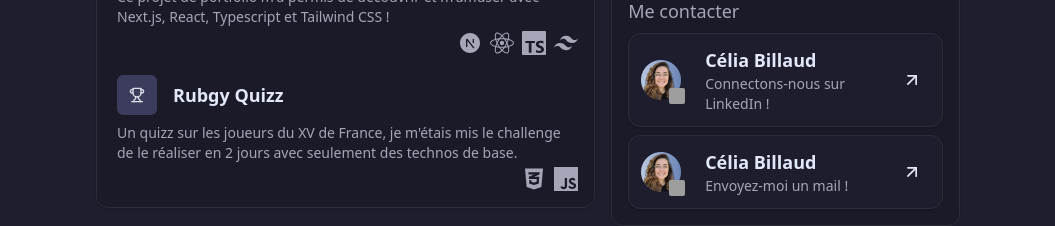
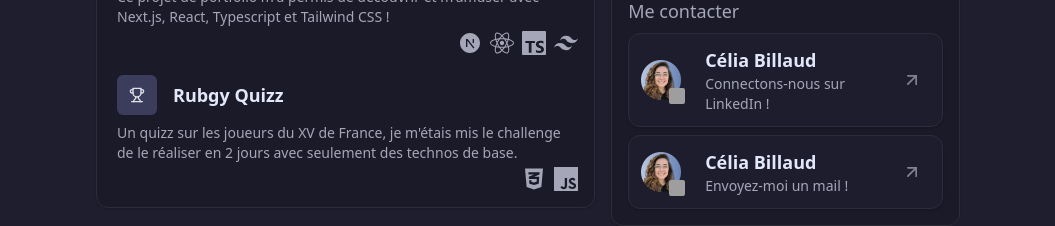
Before and after one commit to CeliaBillaud/portfolio, a Next.js app: page / in a window 1280 px wide. Shown: the part 1320-1546 px from the top of the page, without its empty margins (112-1167 px from the left). Built offline with nearby package versions, Linux system fonts and the light colour scheme; grey boxes are pictures that could not be loaded; a web font is replaced by a local one.

Commit message:
card layout and transition added to arrow

```diff
--- a/app/_components/Status.tsx
+++ b/app/_components/Status.tsx
@@ -75,7 +75,7 @@ export const Status = () => {
     }) => {
         return(
             <Link href={props.url} target="alt" className="">
-            <Card className="p-3 bg-accent/10 flex gap-6 items-center hover:bg-accent/50 transition-color">
+            <Card className="p-3 bg-accent/10 flex gap-6 items-center hover:bg-accent/30 transition-colors group">
                     <div className="relative">
                         <img src={props.image} alt={props.name}  className="w-10 h-10"/>
                         <img src={props.mediumImage} alt={props.name}  className="w-4 h-4 absolute -bottom-1 -right-1 rounded-sm"/>
@@ -84,7 +84,8 @@ export const Status = () => {
                         <p className="text-lg font-semibold">{props.name}</p>
                         <p className="text-sm text-muted-foreground">{props.description}</p>
                     </div>
-                        <ArrowUpRight size={20}/>
+                    <ArrowUpRight size={20} className="opacity-50 group-hover:opacity-100 group-hover:translate-x-0.5 group-hover:-translate-y-0.5 transition-all duration-300 ease-in-out"
+                    />
             </Card>
             </Link>
         )
@@ -148,25 +149,13 @@ type ProjectProps = {
 const Project = (props :
     ProjectProps) => {
     return <div className="flex-col gap-4">
-                <Link href={props.url} className="flex items-center  hover:bg-accent/50 transition-color p-1 justify-between" target="alt">
+                <Link href={props.url} className="flex items-center  hover:bg-accent/50 transition-colors p-1 justify-between" target="alt">
                     <div className="flex items-center gap-4">
                         <span className="bg-accent text-accent-foreground p-3 rounded-md">
                             <props.Logo size={16} />
                         </span>
                         <p className="text-lg font-semibold">{props.title}</p>
                     </div>
-                    {/* <div className="flex gap-2">
-                        {props.techno.map((Icon, index) => {
-                            //todo add title on hover
-                            return (
-                                <Icon
-                                    key={index}
-                                    className="text-muted-foreground size-6"
-                                    role="img" />
-                                );
-                            })
-                        }
-                    </div> */}
                 </Link>
                 <p className="text-sm text-muted-foreground p-1">{props.description}</p>
                 <div className="flex gap-2 justify-end">
@@ -222,7 +211,7 @@ type ExperienceProps = {
 const Experience = (props :
     ExperienceProps) => {
     return <div className="flex-col gap-4">
-                <Link href={props.url} className="flex items-center  hover:bg-accent/50 transition-color p-1 justify-between" target="alt">
+                <Link href={props.url} className="flex items-center  hover:bg-accent/50 transition-colors p-1 justify-between" target="alt">
                     <div className="flex items-center gap-4">
                         <span className="rounded-md">
                             <Image
```
